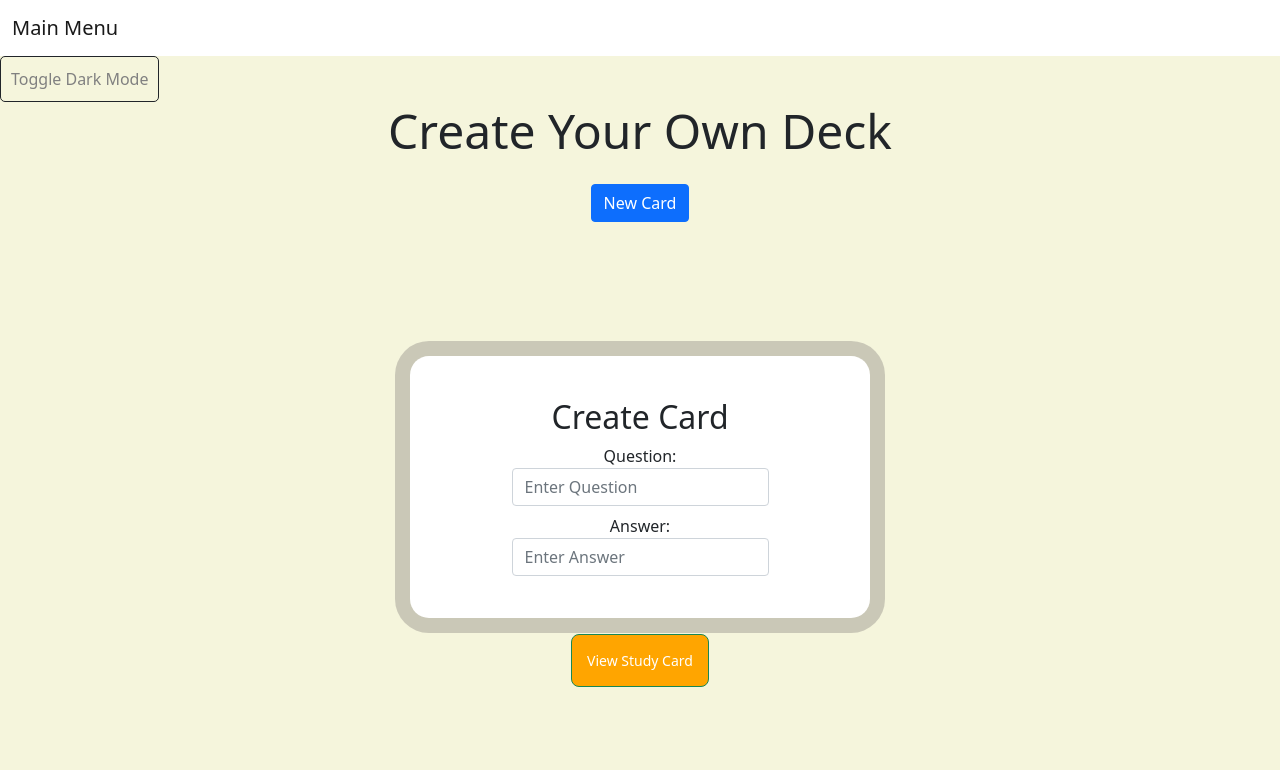
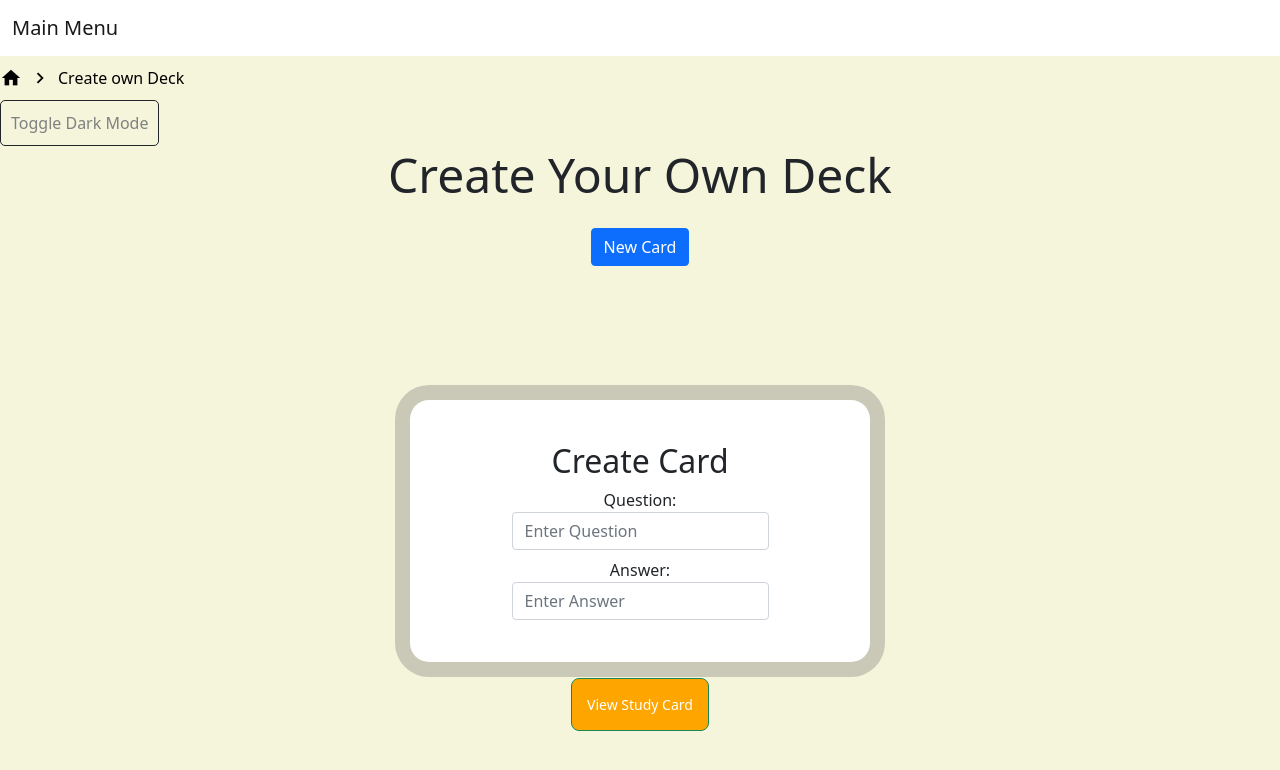
Before and after one commit to aachary2/flashcard_4, a plain HTML site: page createDeck.html in a window 1280 px wide. Drawn offline with nearby package versions, Linux system fonts and the light colour scheme.

Commit message:
add breadcrumbs nav

```diff
--- a/createDeck.html
+++ b/createDeck.html
@@ -10,7 +10,6 @@
 
     <link rel="stylesheet" href="darkMode.css" />
     <link rel="stylesheet" href="https://fonts.googleapis.com/icon?family=Material+Icons">
-
     <link href="https://cdn.jsdelivr.net/npm/bootstrap@5.0.2/dist/css/bootstrap.min.css" rel="stylesheet"
         integrity="sha384-EVSTQN3/azprG1Anm3QDgpJLIm9Nao0Yz1ztcQTwFspd3yD65VohhpuuCOmLASjC" crossorigin="anonymous" />
     <link href="css/addCard.css" rel="stylesheet" type="text/css" />
@@ -25,6 +24,32 @@
         </nav>
 
     </header>
+
+    <div class="breadcrumbs">
+        <ul>
+            <li>
+                <a href="homepage.html">
+                    <span class="material-icons">
+                        home
+                    </span>
+                </a>
+            </li>
+            <li>
+                <a href="#">
+                    <span class="material-icons">
+                        chevron_right
+                    </span>
+                </a>
+
+            </li>
+
+            <li>
+
+                <a href="createDeck.html">Create own Deck</a>
+            </li>
+        </ul>
+    </div>
+
 
 
     <button id="darkModeToggle" class="btn btn-outline-dark">Toggle Dark Mode</button>
--- a/css/addCard.css
+++ b/css/addCard.css
@@ -7,7 +7,8 @@ body {
   background-color: beige;
   height: 100vh;
   width: 100vw;
-
+  margin: 0;
+  padding: 0;
 
 }
 
@@ -256,3 +257,41 @@ body {
 
   }
 }
+
+.breadcrumbs {
+  padding: 10px 0px;
+  box-shadow: 0 4px 30px -8 rgba(0, 0, 0, 0.3);
+  width: fit-content;
+  margin-left: 0;
+  position: relative;
+
+
+}
+
+.breadcrumbs ul {
+  display: flex;
+  list-style: none;
+  align-items: center;
+  padding: 0;
+  margin: 0;
+  margin-left: 0;
+  padding-left: 0;
+  gap: 7px;
+}
+
+.breadcrumbs ul li a {
+  text-decoration: none;
+  color: #000;
+  margin: 0;
+  padding: 0;
+}
+
+.material-icons {
+  vertical-align: middle;
+  font-size: 22px;
+}
+
+
+.breadcrumbs ul li a:hover {
+  color: #28a745;
+}
```
